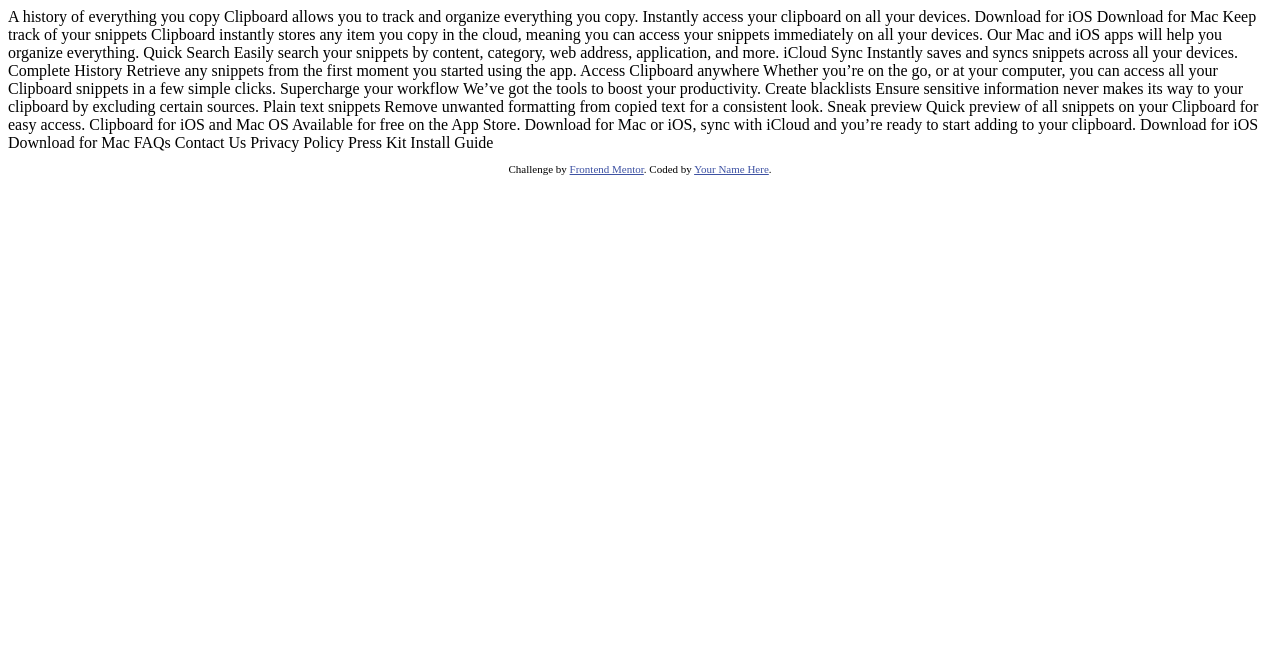
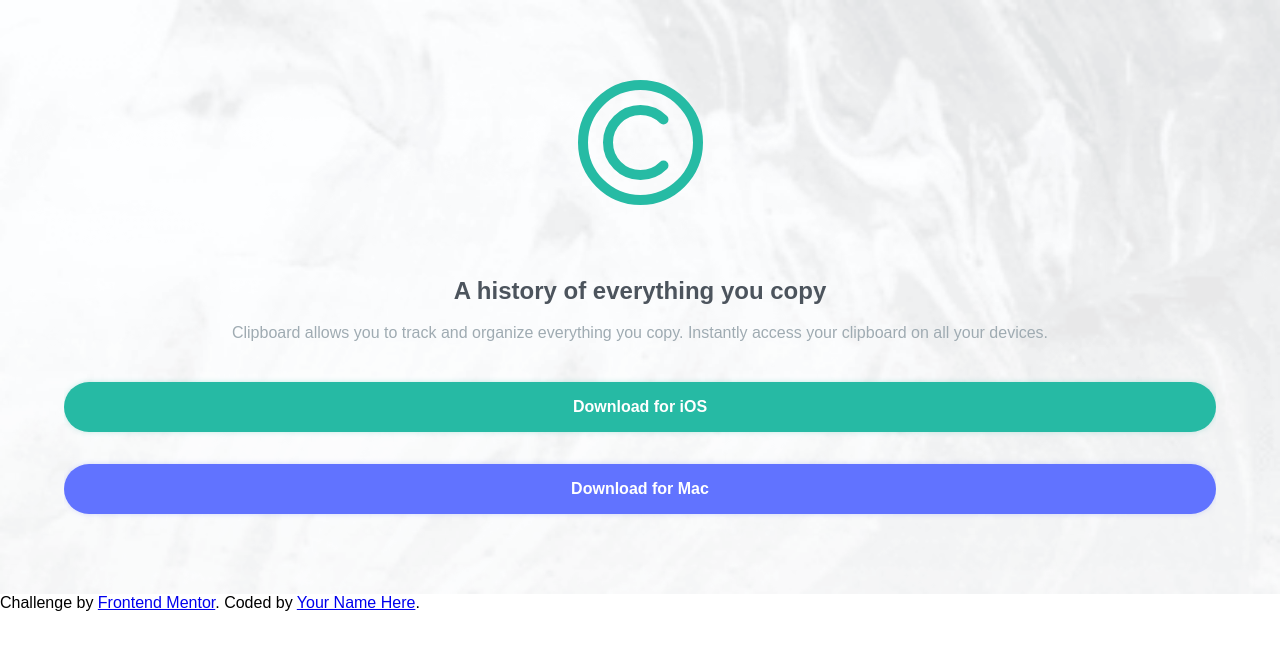
Before and after one commit to Dreb97/Flexbox-project-04, a plain HTML site: page index.html in a window 1280 px wide. Drawn offline with Linux system fonts and the light colour scheme; a web font is replaced by a local one.

Commit message:
first part header

```diff
--- /dev/null
+++ b/css/style.css
@@ -0,0 +1,74 @@
+:root {
+    --strong-cyan: hsl(171, 66%, 44%);
+    --light-blue: hsl(233, 100%, 69%);
+    --dark-grayish-blue: hsl(210, 10%, 33%);
+    --grayish-blue: hsl(201, 11%, 66%);
+
+    --padding-container: 80px 0;
+
+
+}
+
+* {
+    margin: 0;
+    box-sizing: border-box;
+}
+
+body {
+    font-family: 'Bai Janjuree', sans-serif;
+}
+
+.container {
+    max-width: 1200px;
+    width: 90%;
+    margin: 0 auto;
+    overflow: hidden;
+    padding: var(--padding-container);
+}
+
+.hero {
+    --padding-cointainer: 120px 0 80px;
+    background-image: url('../images/bg-header-mobile.png');
+    background-repeat: no-repeat;
+    background-size: 100%;
+    text-align: center;
+}
+
+.hero__img {
+    display: block;
+    margin: 0 auto;
+    margin-bottom: 4.5rem;
+}
+
+.hero__title {
+    color: var(--dark-grayish-blue);
+    margin-bottom: 1rem;
+}
+
+.hero__paragraph {
+    color: var(--grayish-blue);
+    line-height: 1.5;
+}
+
+.buttons {
+    margin-top: 2.3rem;
+    display: flex;
+    flex-direction: column;
+    gap: 2em;
+    text-align: center;
+}
+
+.buttons__cta {
+    background-color: var(--strong-cyan);
+    color: #fff;
+    text-decoration: none;
+    border-radius: 2em;
+    font-weight: 600;
+    padding: 1em 0;
+    box-shadow: 0 0 10px -5px var(--strong-cyan);
+}
+
+.buttons__cta--blue {
+    box-shadow: 0 0 10px -5px var(--light-blue);
+    background-color: var(--light-blue);
+}
--- a/index.html
+++ b/index.html
@@ -2,27 +2,42 @@
 <html lang="en">
 <head>
   <meta charset="UTF-8">
-  <meta name="viewport" content="width=device-width, initial-scale=1.0"> <!-- displays site properly based on user's device -->
+  <meta name="viewport" content="width=device-width, initial-scale=1.0">
 
   <link rel="icon" type="image/png" sizes="32x32" href="./images/favicon-32x32.png">
 
-  <title>Frontend Mentor | Clipboard landing page</title>
-
-  <!-- Feel free to remove these styles or customise in your own stylesheet 👍 -->
-  <style>
-    .attribution { font-size: 11px; text-align: center; }
-    .attribution a { color: hsl(228, 45%, 44%); }
-  </style>
+  <title>FLexbox-project-04</title>
+  <link rel="stylesheet" href="./css/style.css">
+  <link rel="preconnect" href="https://fonts.googleapis.com">
+  <link rel="preconnect" href="https://fonts.gstatic.com" crossorigin>
+  <link href="https://fonts.googleapis.com/css2?family=Bai+Jamjuree:ital,wght@0,200;0,300;0,400;0,500;0,600;0,700;1,200;1,300;1,400;1,500;1,600;1,700&display=swap" rel="stylesheet">
 </head>
 <body>
+<header class="hero">
 
-  A history of everything you copy
+  <section class="hero__container container">
 
-  Clipboard allows you to track and organize everything you
-  copy. Instantly access your clipboard on all your devices.
+    <figure class="hero__picture">
+      <img src="./images/logo.svg" class="hero__img">
+    </figure>
 
-  Download for iOS
-  Download for Mac
+    <h1 class="hero__title">A history of everything you copy</h1>
+
+    <p class="hero__paragraph">Clipboard allows you to track and organize everything you
+    copy. Instantly access your clipboard on all your devices.</p>
+
+    <div class="buttons">
+      <a href="#" class="buttons__cta">Download for iOS</a>
+      <a href="#" class="buttons__cta buttons__cta--blue">Download for Mac</a>
+    </div>
+  </section>
+</header>
+  <!--
+
+
+
+
+
 
   Keep track of your snippets
 
@@ -75,7 +90,7 @@
   Contact Us
   Privacy Policy
   Press Kit
-  Install Guide
+  Install Guide -->
 
   <footer>
     <p class="attribution">
```
